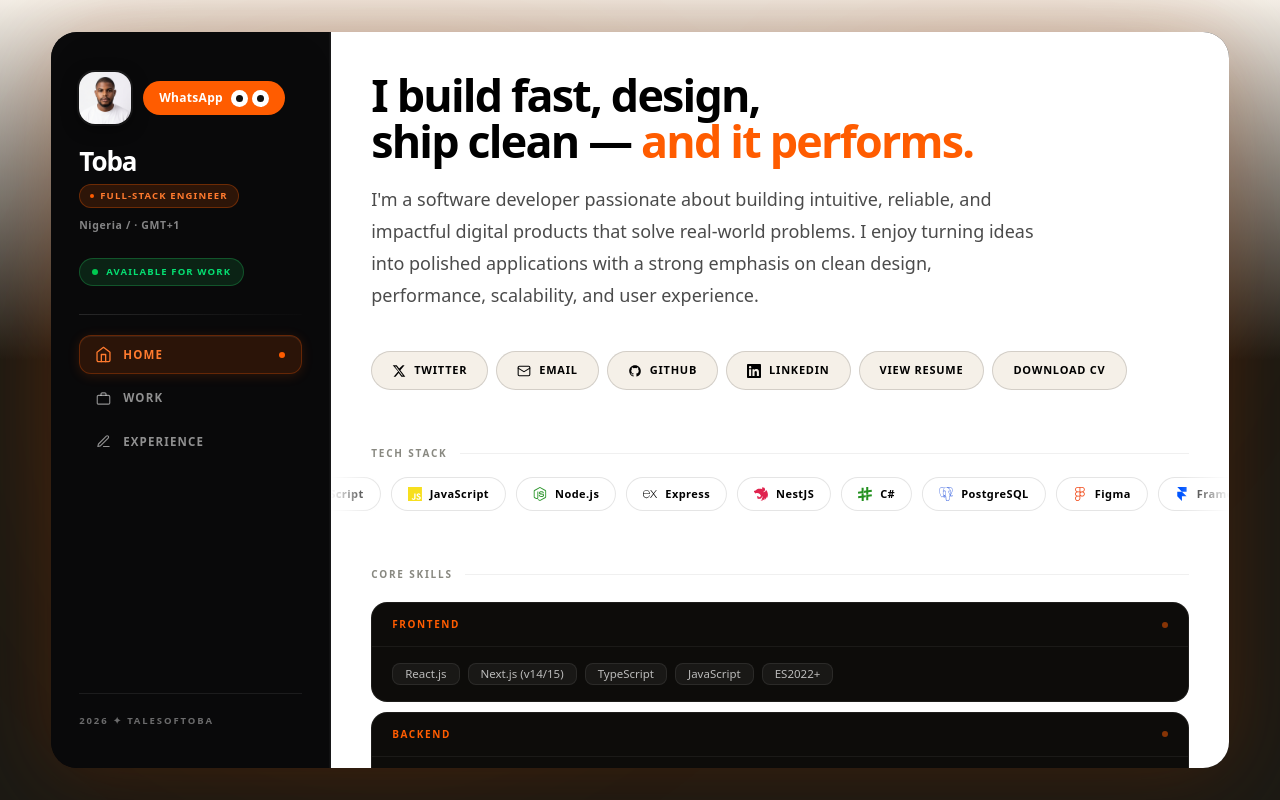
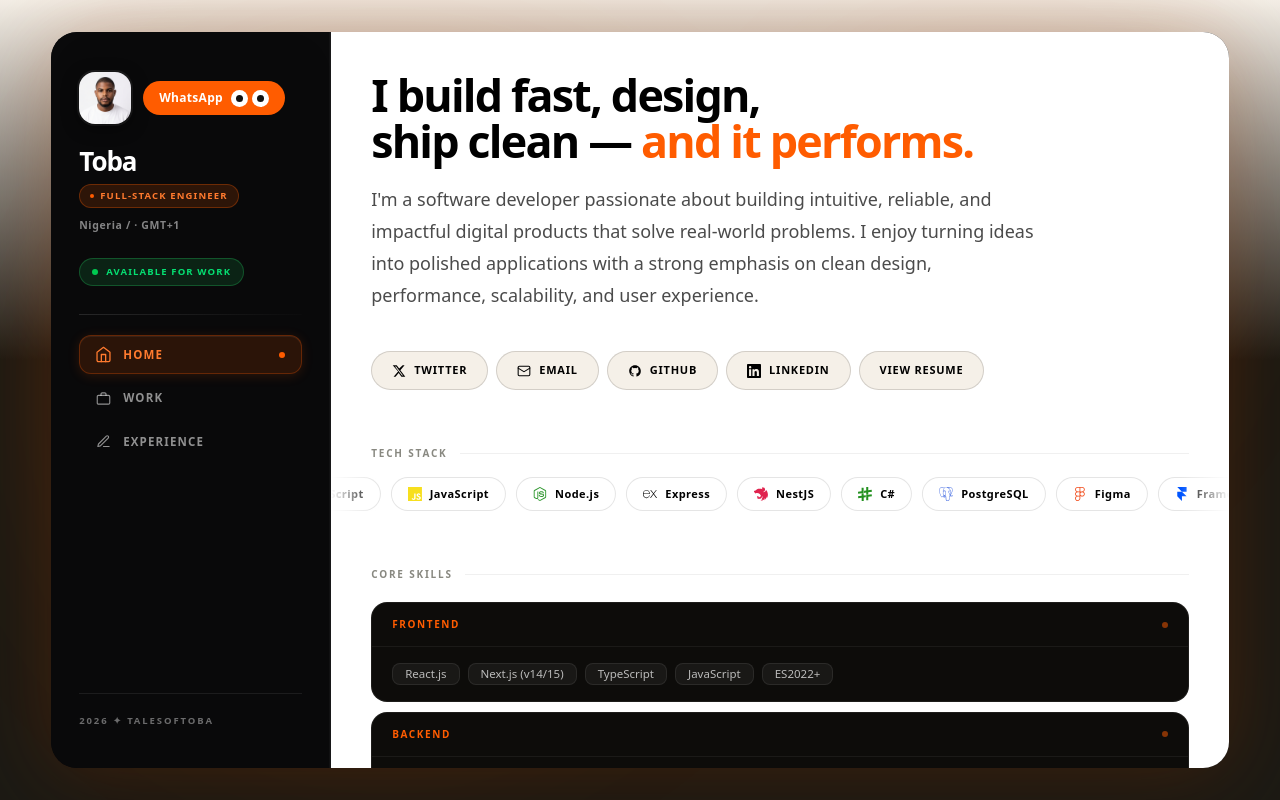
Before and after one commit to Talesoftoba/Tales, a Next.js app: page / in a window 1280 px wide. Built offline with nearby package versions, Linux system fonts and the light colour scheme.

Commit message:
remove download cv

```diff
--- a/app/page.tsx
+++ b/app/page.tsx
@@ -105,23 +105,7 @@ function ViewResumeChip({ mobile }: { mobile?: boolean }) {
   );
 }
 
-function DownloadCVChip({ mobile }: { mobile?: boolean }) {
-  return (
-    <motion.div
-      variants={chipVariant}
-      whileHover={{ scale: 1.07, y: -3, transition: { type: "spring", stiffness: 400, damping: 16 } }}
-      whileTap={{ scale: 0.93, transition: { duration: 0.08 } }}
-    >
-      <a
-        href="/Samuel_Ayoola_CV-fullstack.pdf"
-        download="Samuel_Ayoola_CV-fullstack.pdf"
-        className={chipClass(mobile)}
-      >
-        Download CV
-      </a>
-    </motion.div>
-  );
-}
+
 
 function SkillCard({ category, chips }: { category: string; chips: string[] }) {
   return (
@@ -202,7 +186,7 @@ export default function Home() {
             <SocialChip key={label} href={href} icon={icon} label={label} target={target} mobile />
           ))}
           <ViewResumeChip mobile />
-          <DownloadCVChip mobile />
+
         </motion.div>
 
         {/* Tech stack marquee */}
@@ -272,7 +256,7 @@ export default function Home() {
             <SocialChip key={label} href={href} icon={icon} label={label} target={target} />
           ))}
           <ViewResumeChip />
-          <DownloadCVChip />
+
         </motion.div>
 
         {/* Tech stack marquee */}
```
